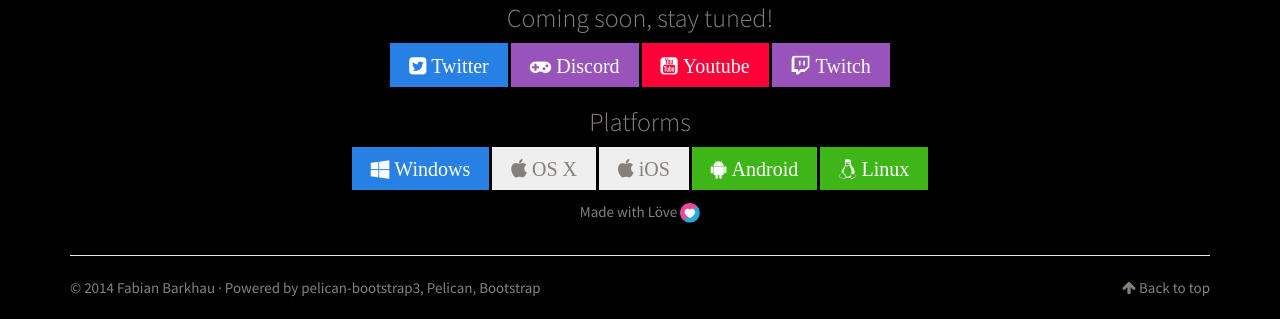
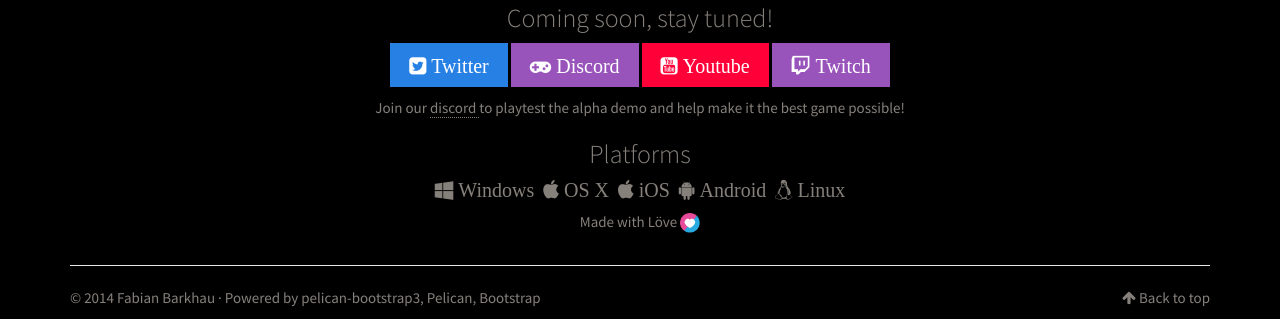
Before and after one commit to F483/f483.github.io, a plain HTML site: page pages/microoffensive.html in a window 1280 px wide. Shown: the part 691-1010 px from the top of the page. Drawn offline with Linux system fonts and the light colour scheme.

Commit message:
update microoffensive page

```diff
--- a/pages/microoffensive.html
+++ b/pages/microoffensive.html
@@ -13,13 +13,13 @@
 <link rel="canonical" href="/pages/microoffensive.html">
 
         <meta name="author" content="Fabian Barkhau" />
-        <meta name="description" content="body { color: #86807b; background-color: #000000; } .entry-content a { text-decoration: none; border-bottom: none; } h1 h2 h3 { color: #86807b; } An ascending strategic shooter. Coming soon, stay tuned! Twitter Discord Youtube Twitch Platforms Windows OS X iOS Android Linux Made with Löve" />
+        <meta name="description" content="body { color: #86807b; background-color: #000000; } .entry-content a { text-decoration: none; border-bottom: none; } h1 h2 h3 { color: #86807b; } An ascending strategic shooter. Coming soon, stay tuned! Twitter Discord Youtube Twitch Join our discord to playtest the alpha demo and help make it the best game possible! Platforms Windows   OS X   iOS   Android …" />
 
     <meta property="og:site_name" content="F483" />
     <meta property="og:type" content="article"/>
     <meta property="og:title" content=""/>
     <meta property="og:url" content="/pages/microoffensive.html"/>
-    <meta property="og:description" content="body { color: #86807b; background-color: #000000; } .entry-content a { text-decoration: none; border-bottom: none; } h1 h2 h3 { color: #86807b; } An ascending strategic shooter. Coming soon, stay tuned! Twitter Discord Youtube Twitch Platforms Windows OS X iOS Android Linux Made with Löve" />
+    <meta property="og:description" content="body { color: #86807b; background-color: #000000; } .entry-content a { text-decoration: none; border-bottom: none; } h1 h2 h3 { color: #86807b; } An ascending strategic shooter. Coming soon, stay tuned! Twitter Discord Youtube Twitch Join our discord to playtest the alpha demo and help make it the best game possible! Platforms Windows   OS X   iOS   Android …" />
 
 
     <!-- Bootstrap -->
@@ -128,10 +128,46 @@
       </button>
     </a>
   </p>
+  <p>
+    Join our
+    <a href="https://discord.gg/mBH4rRe" style="border-bottom: 1px dotted;">
+      discord
+    </a>
+    to playtest the alpha demo and help make it the best game possible!
+  </p>
 
   <h3> Platforms </h3>
 
   <p>
+      <i class="fa fa-windows fa-lg">
+        Windows
+      </i>
+
+      &nbsp;
+
+      <i class="fa fa-apple fa-lg">
+        OS X
+      </i>
+
+      &nbsp;
+
+      <i class="fa fa-apple fa-lg">
+        iOS
+      </i>
+
+      &nbsp;
+
+      <i class="fa fa-android fa-lg">
+        Android
+      </i>
+
+      &nbsp;
+
+      <i class="fa fa-linux fa-lg">
+        Linux
+      </i>
+
+    <!--
     <button type="button" class="btn btn-primary">
       <i class="fa fa-windows fa-lg">
         Windows
@@ -161,6 +197,7 @@
         Linux
       </i>
     </button>
+    -->
   </p>
 
   <p>
```
Also changed, not shown: pages/portfolio.html (+1 -1 lines).
